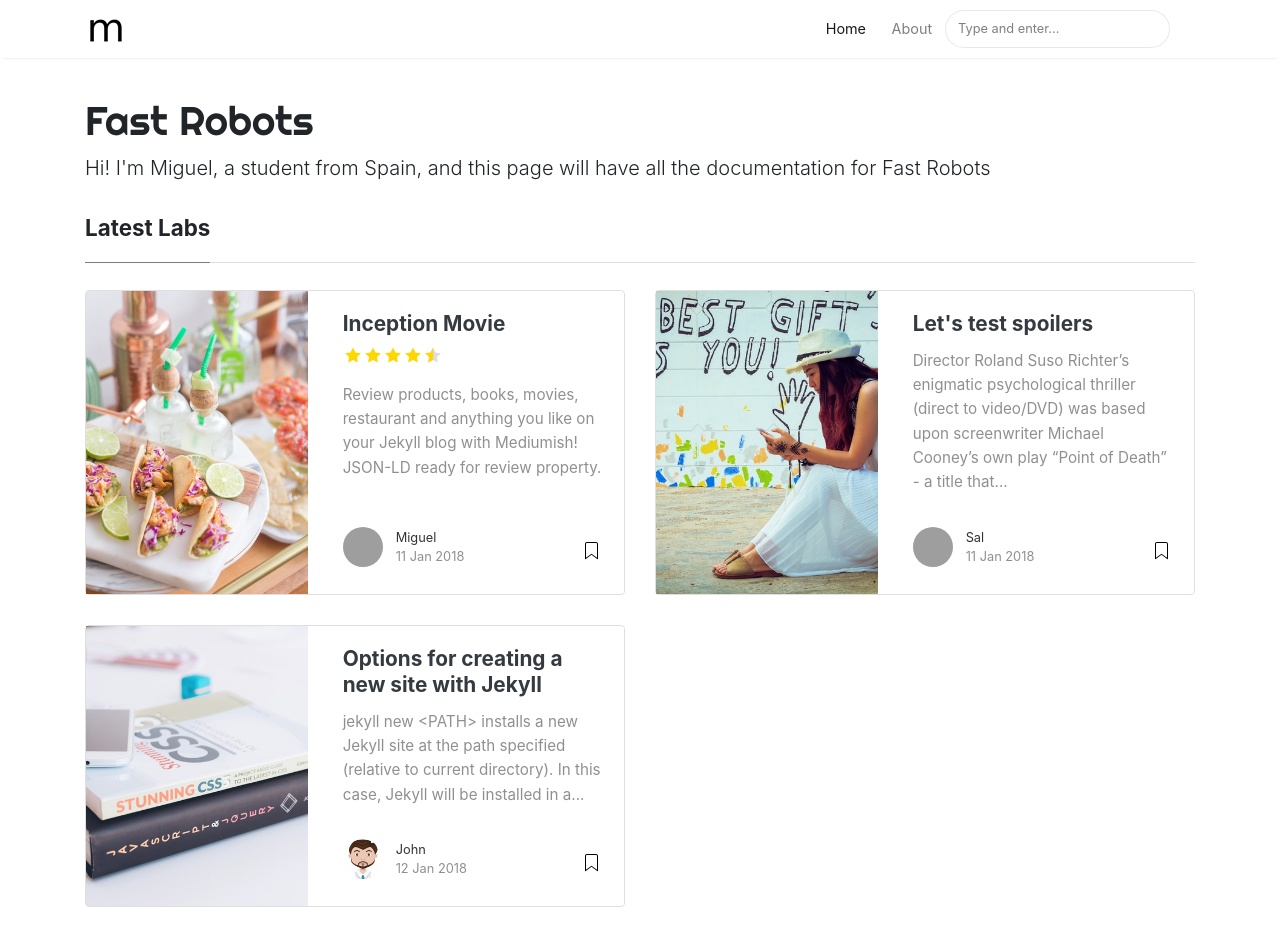
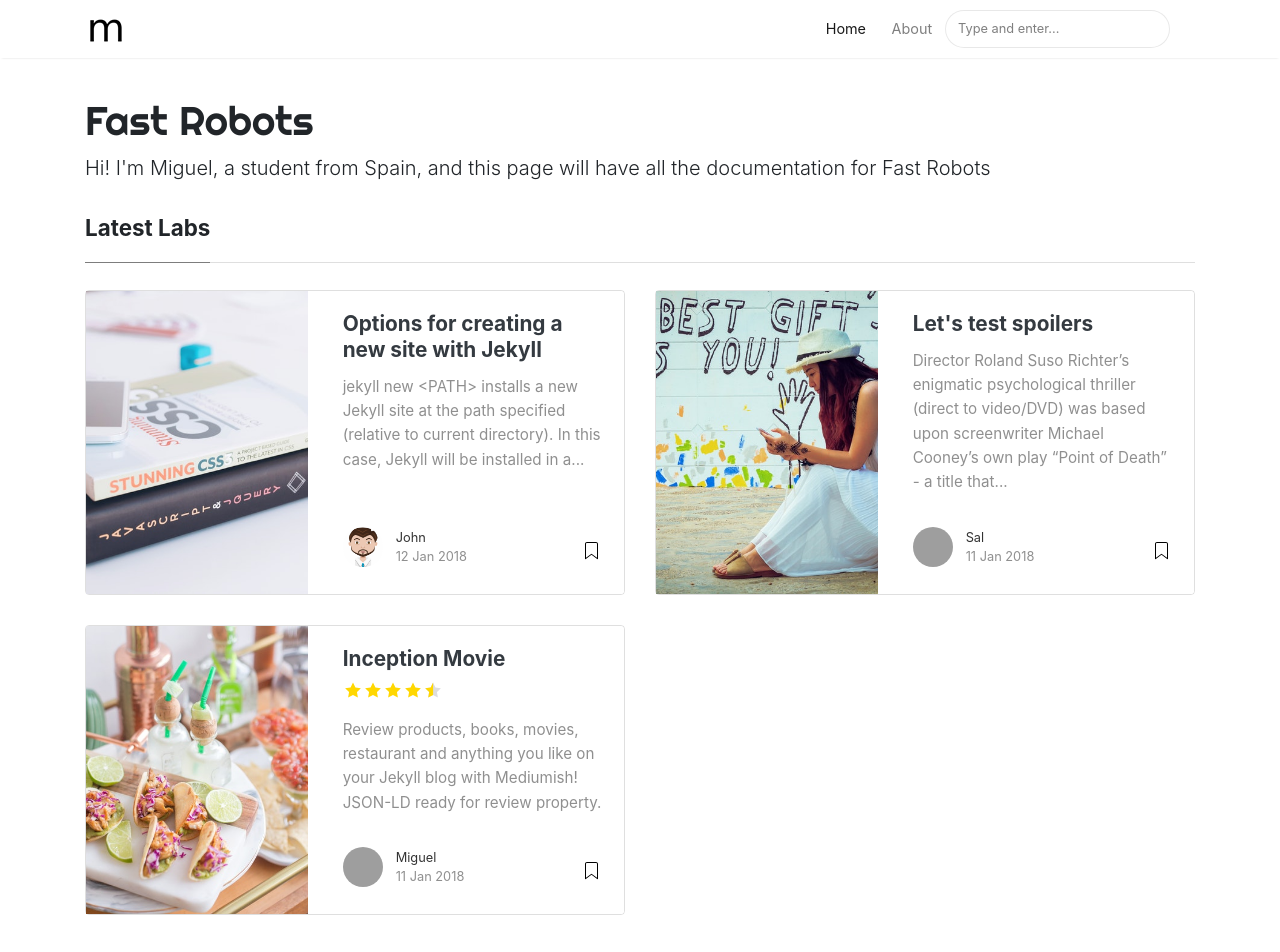
Before and after one commit to miguelalvarezd/FastRobots, a Jekyll site: the page built from index.html, in a window 1280 px wide and 1400 px high. Shown: the top 952 px of the window. Built offline with Jekyll 4.4.1, drawn with Linux system fonts in a browser that asks for light colours; nearby versions of some CDN libraries; the list of posts is cut into pages by our own code; grey boxes are pictures that could not be loaded.

Commit message:
Update index.html

```diff
--- a/index.html
+++ b/index.html
@@ -13,8 +13,7 @@ title: Home
     </div>
     <div class="row">
 
-    {% assign posts = site.posts | reverse %}
-    {% for post in posts %}
+    {% for post in site.posts %}
 
         {% if post.featured == true %}
 
```
